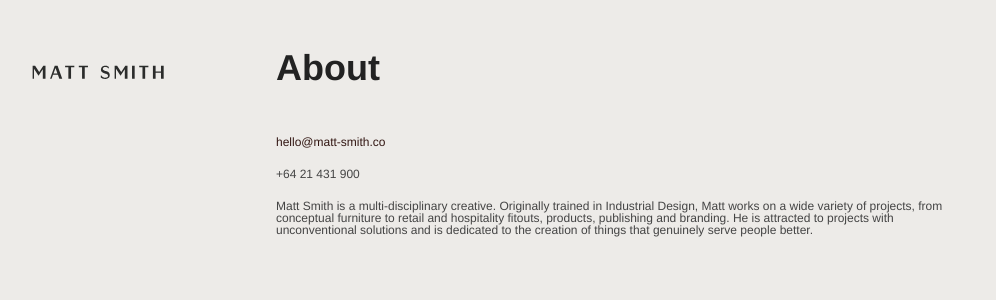
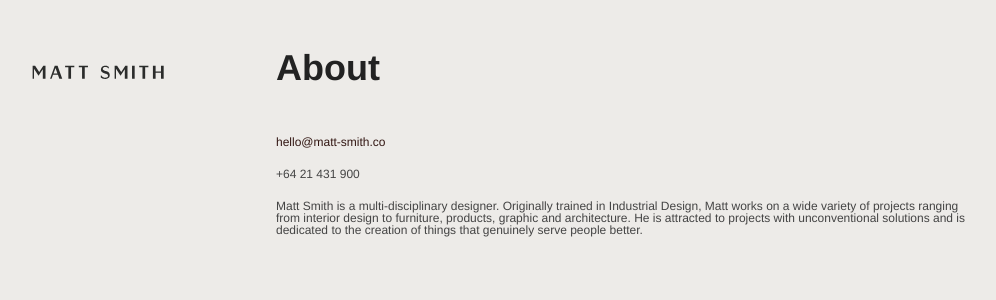
Before and after one commit to studiomattsmith/studiomattsmith.github.io, a Jekyll site: the page built from _posts/2010-01-01-matt.md, in a window 1280 px wide. Shown: the top 300 px of the page, without its empty margins (30-1026 px from the left). Built offline with Jekyll 4.4.1, drawn with Linux system fonts in a browser that asks for light colours.

Commit message:
bio tweak

```diff
--- a/_posts/2010-01-01-matt.md
+++ b/_posts/2010-01-01-matt.md
@@ -14,4 +14,4 @@ orientation: portrait
 
 +64 21 431 900
 
-Matt Smith is a multi-disciplinary creative. Originally trained in Industrial Design, Matt works on a wide variety of projects, from conceptual furniture to retail and hospitality fitouts, products, publishing and branding. He is attracted to projects with unconventional solutions and is dedicated to the creation of things that genuinely serve people better.
+Matt Smith is a multi-disciplinary designer. Originally trained in Industrial Design, Matt works on a wide variety of projects ranging from interior design to furniture, products, graphic and architecture. He is attracted to projects with unconventional solutions and is dedicated to the creation of things that genuinely serve people better.
```
